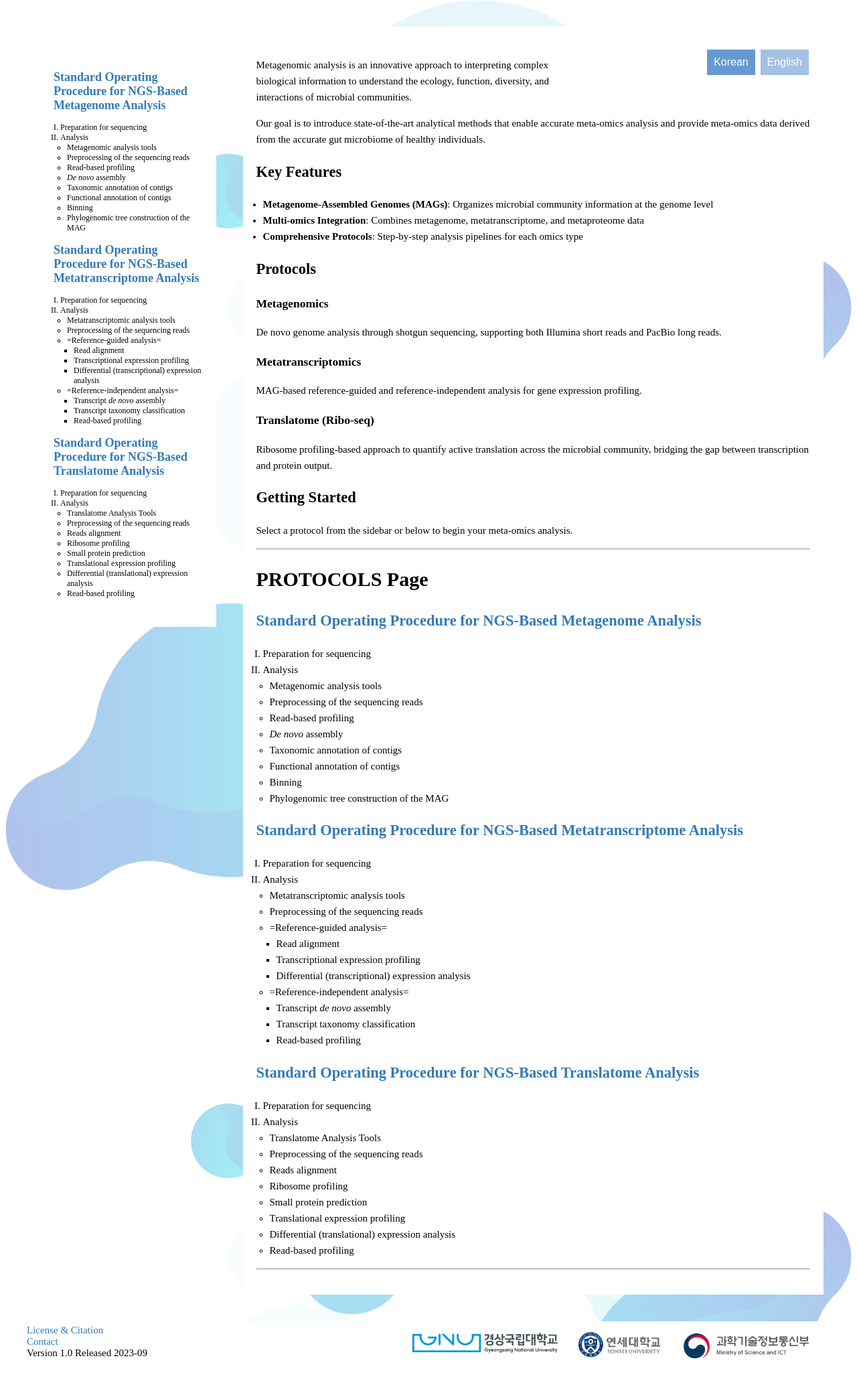
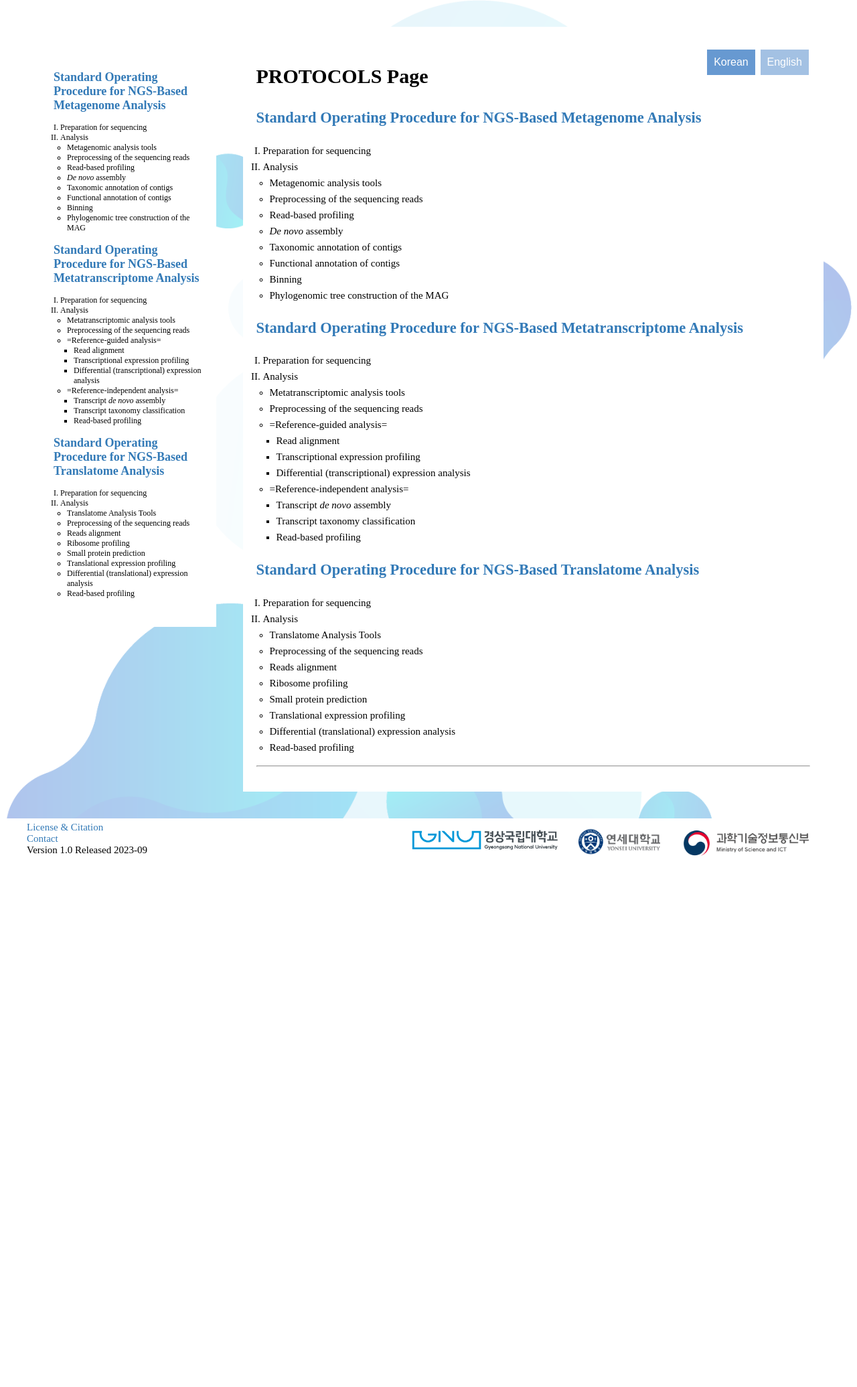
Before and after one commit to sujin9819/django_web, a Django app: template SOP/templates/SOP/PROTOCOL_en.html in a window 1280 px wide. Shown: the part 132-2203 px from the top of the page at 67% size. After the commit the page ends 1410 px from the top, so only its background shows below. Run offline with Django 3.2, Linux system fonts and the light colour scheme; the template is opened without the code that fills it, so the values that code supplies are empty; some libraries are stand-ins or nearby versions.

Commit message:
add commit v0811_2

```diff
--- a/SOP/templates/SOP/PROTOCOL_en.html
+++ b/SOP/templates/SOP/PROTOCOL_en.html
@@ -5,36 +5,6 @@
     <button class="button  disabled">English</button>
 </div>
 
-<p>Metagenomic analysis is an innovative approach to interpreting complex biological information to understand the ecology, function, diversity, and interactions of microbial communities.</p>
-<p>Our goal is to introduce state-of-the-art analytical methods that enable accurate meta-omics analysis and provide meta-omics data derived from the accurate gut microbiome of healthy individuals.</p>
-
-				<h2 id="key-features">
-					Key Features
-				</h2><ul>
-<li><strong>Metagenome-Assembled Genomes (MAGs)</strong>: Organizes microbial community information at the genome level</li>
-<li><strong>Multi-omics Integration</strong>: Combines metagenome, metatranscriptome, and metaproteome data</li>
-<li><strong>Comprehensive Protocols</strong>: Step-by-step analysis pipelines for each omics type</li>
-</ul>
-
-				<h2 id="protocols">
-					Protocols
-				</h2>
-				<h3 id="metagenomics">
-					Metagenomics
-				</h3><p>De novo genome analysis through shotgun sequencing, supporting both Illumina short reads and PacBio long reads.</p>
-
-				<h3 id="metatranscriptomics">
-					Metatranscriptomics
-				</h3><p>MAG-based reference-guided and reference-independent analysis for gene expression profiling.</p>
-
-				<h3 id="translatome-ribo-seq">
-					Translatome (Ribo-seq)
-				</h3><p>Ribosome profiling-based approach to quantify active translation across the microbial community, bridging the gap between transcription and protein output.</p>
-
-				<h2 id="getting-started">
-					Getting Started
-				</h2><p>Select a protocol from the sidebar or below to begin your meta-omics analysis.</p>
-<hr>
 <h1>PROTOCOLS Page</h1>
 {% include 'SOP/Protocol_nav.html' %}
 <hr>
```
